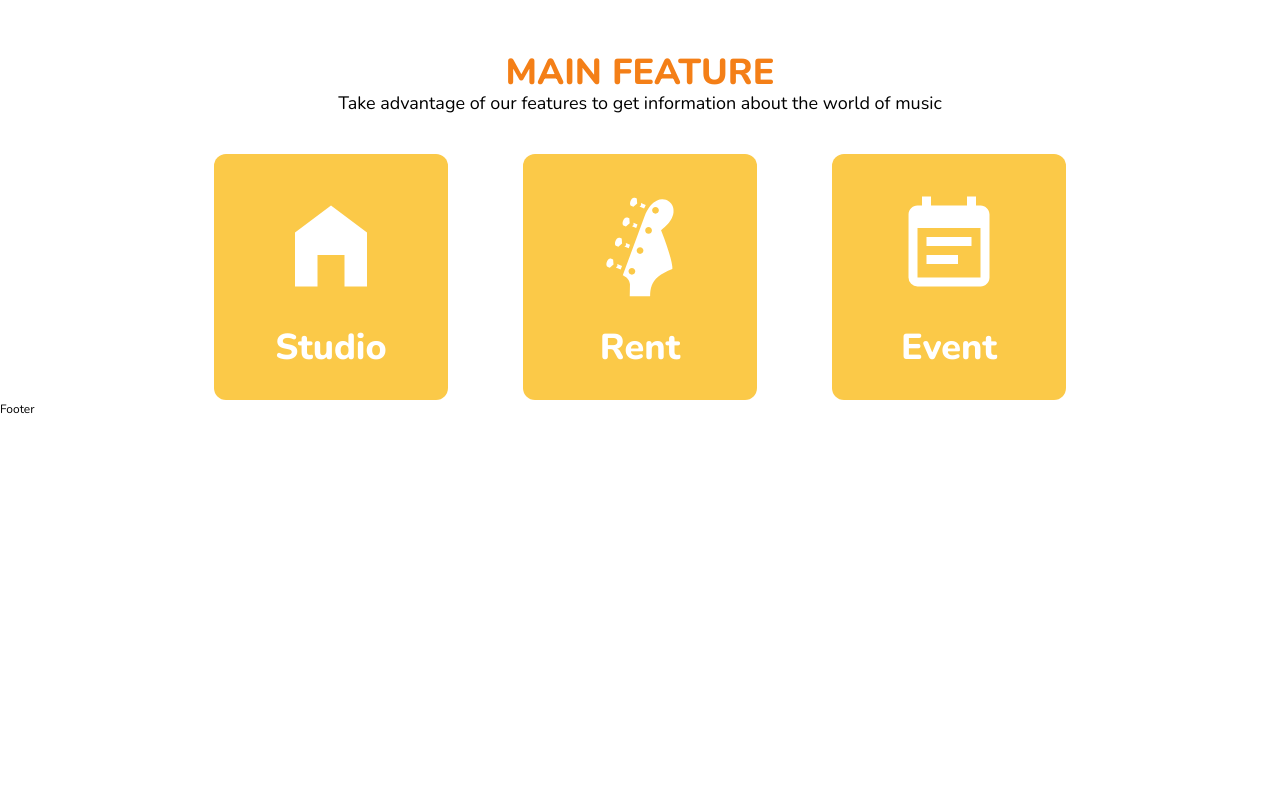
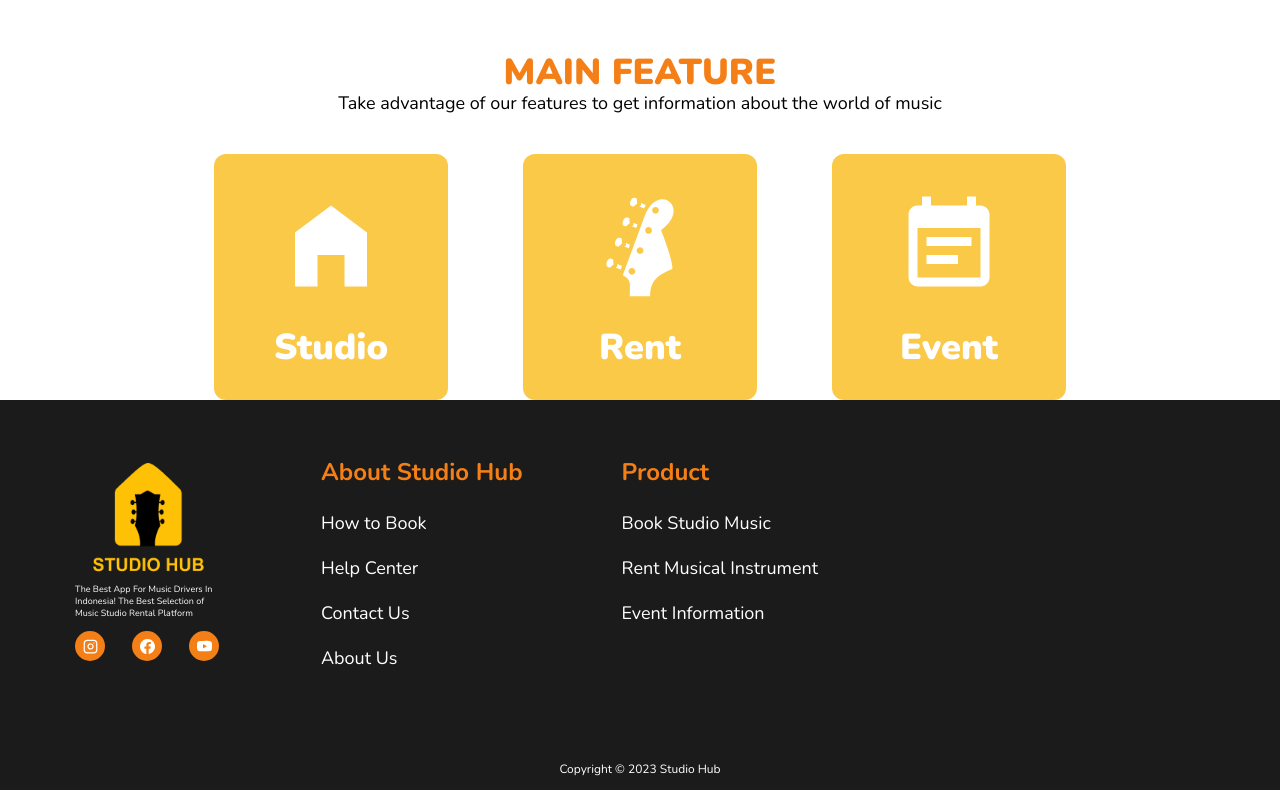
Before and after one commit to Minezee/StudioHub, a React (Vite) app: page / in a window 1280 px wide. Shown: the part 644-1434 px from the top of the page. Before the commit the page ends 1062 px from the top, so only its background shows below. Built offline with nearby package versions, Linux system fonts and the light colour scheme.

Commit message:
create footer and update other

```diff
--- a/index.html
+++ b/index.html
@@ -2,7 +2,7 @@
 <html lang="en">
   <head>
     <meta charset="UTF-8" />
-    <link rel="icon" type="image/svg+xml" href="/src/assets/logo1.png" />
+    <link rel="icon" type="image/svg+xml" href="/src/assets/logo.png" />
     <meta name="viewport" content="width=device-width, initial-scale=1.0" />
     <title>Studiohub</title>
   </head>
--- a/src/assets/index.js
+++ b/src/assets/index.js
@@ -3,6 +3,7 @@ import apple from "./apple.png"
 import google from "./google.png"
 import event_banner from "./event_banner.png"
 import logo_text from "./logo_text.png"
+import logo_footer from "./logo_footer.png"
 
 export {
     facebook,
@@ -10,4 +11,5 @@ export {
     google,
     event_banner,
     logo_text,
+    logo_footer,
 }
--- a/src/components/common/Footer.jsx
+++ b/src/components/common/Footer.jsx
@@ -1,8 +1,92 @@
-import React from 'react'
+import { logo_footer } from "@/assets"
+import { FiInstagram } from "react-icons/fi"
+import { BsFacebook, BsYoutube } from "react-icons/bs"
+import { NavLink, Link } from "react-router-dom"
+import styles from "@/styles/Footer.module.css"
+
+const socialMedia = [
+    {
+        icon: FiInstagram,
+        url: "https://www.instagram.com/nauvalfhrza",
+    },
+    {
+        icon: BsFacebook,
+        url: "https://www.instagram.com/nauvalfhrza",
+    },
+    {
+        icon: BsYoutube,
+        url: "https://www.instagram.com/nauvalfhrza",
+    },
+]
+
+const about = [
+    {
+        text: "How to Book",
+        url: "https://www.instagram.com/nauvalfhrza",
+    },
+    {
+        text: "Help Center",
+        url: "https://www.instagram.com/nauvalfhrza",
+    },
+    {
+        text: "Contact Us",
+        url: "https://www.instagram.com/nauvalfhrza",
+    },
+    {
+        text: "About Us",
+        url: "https://www.instagram.com/nauvalfhrza",
+    },
+]
+
+const product = [
+    {
+        text: "Book Studio Music",
+        url: "https://www.instagram.com/nauvalfhrza",
+    },
+    {
+        text: "Rent Musical Instrument",
+        url: "https://www.instagram.com/nauvalfhrza",
+    },
+    {
+        text: "Event Information",
+        url: "https://www.instagram.com/nauvalfhrza",
+    },
+]
 
 const Footer = () => {
     return (
-        <div>Footer</div>
+        <div className='bg-gray-footer flex flex-col text-white px-[6.25rem] pt-[4.5rem]'>
+            <div className="flex justify-start gap-[8.25rem] mb-[6.5rem]">
+                <div className="max-w-[12.25rem] flex flex-col justify-center">
+                    <img src={logo_footer} alt="Studio Hub" className="w-[12.25rem]" />
+                    <p className="text-start font-light text-xs">The Best App For Music Drivers In Indonesia! The Best Selection of Music Studio Rental Platform</p>
+                    <div className="flex gap-9 mt-4">
+                        {socialMedia.map(social => (
+                            <NavLink to={social.url} className="bg-orange-500 w-10 h-10 rounded-full flex items-center justify-center">
+                                <social.icon className="w-5 h-5" />
+                            </NavLink>
+                        ))}
+                    </div>
+                </div>
+                <div>
+                    <h3 className={styles.title}>About Studio Hub</h3>
+                    <ul className={styles.sub}>
+                        {about.map(data => (
+                            <li className="mt-7"><Link to={data.url}>{data.text}</Link></li>
+                        ))}
+                    </ul>
+                </div>
+                <div>
+                    <h3 className={styles.title}>Product</h3>
+                    <ul className={styles.sub}>
+                        {product.map(data => (
+                            <li className="mt-7"><Link to={data.url}>{data.text}</Link></li>
+                        ))}
+                    </ul>
+                </div>
+            </div>
+            <div className="text-center my-4">Copyright © 2023 Studio Hub</div>
+        </div>
     )
 }
 
--- a/src/components/common/Navbar.jsx
+++ b/src/components/common/Navbar.jsx
@@ -1,4 +1,4 @@
-import { logo_text } from "../../assets"
+import { logo_text } from "@/assets"
 import { NavLink } from "react-router-dom"
 
 const Navbar = () => {
--- a/src/index.css
+++ b/src/index.css
@@ -1,4 +1,4 @@
-@import url('https://fonts.googleapis.com/css2?family=Nunito:wght@400;600;700;800&display=swap');
+@import url('https://fonts.googleapis.com/css2?family=Nunito:wght@300;400;500;600;700;800;900&display=swap');
 @tailwind base;
 @tailwind components;
 @tailwind utilities;
@@ -11,7 +11,7 @@ body {
     margin: 0;
     padding: 0;
     box-sizing: border-box;
-    font-family: 'Nunito', 'Courier New', Courier, monospace;
+    font-family: 'Nunito', 'Lucida Sans', 'Lucida Sans Regular', 'Lucida Grande', 'Lucida Sans Unicode', Geneva, Verdana, sans-serif;
 }
 
 .login-form > svg{
--- a/src/pages/HomePage.jsx
+++ b/src/pages/HomePage.jsx
@@ -1,6 +1,6 @@
-import Container from "../components/layouts/Container";
-import Slider from "../components/Home/Slider";
-import Layout from "../components/layouts/Layout";
+import Container from "@/components/layouts/Container";
+import Slider from "@/components/Home/Slider";
+import Layout from "@/components/layouts/Layout";
 
 import { GiGuitarBassHead } from "react-icons/gi"
 import { MdEventNote, MdHomeFilled } from "react-icons/md"
--- /dev/null
+++ b/src/styles/Footer.module.css
@@ -0,0 +1,7 @@
+.title{
+    @apply text-orange-500 text-[2rem] font-bold
+}
+
+.sub{
+    @apply font-light text-2xl
+}
--- a/tailwind.config.cjs
+++ b/tailwind.config.cjs
@@ -14,6 +14,7 @@ module.exports = {
         'yellow-400': '#FBC948',
         'orange-400': '#F9A824',
         'orange-500': '#F47F17', //navbar
+        'gray-footer': '#1B1B1B'
       },
     },
   },
```
Also changed, not shown: src/assets/logo.png (renamed from src/assets/Logo1.png), src/assets/logo_footer.png (added).
